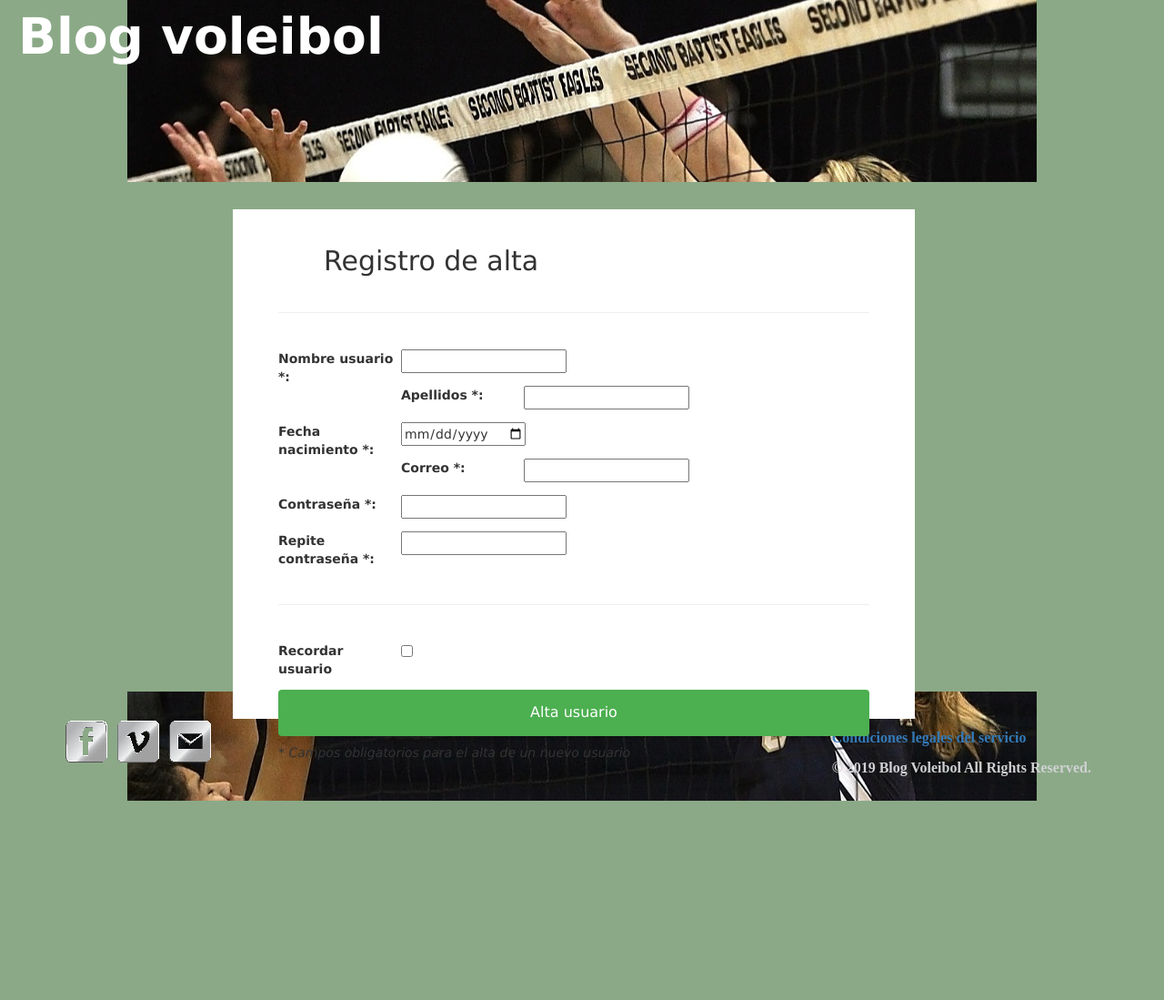
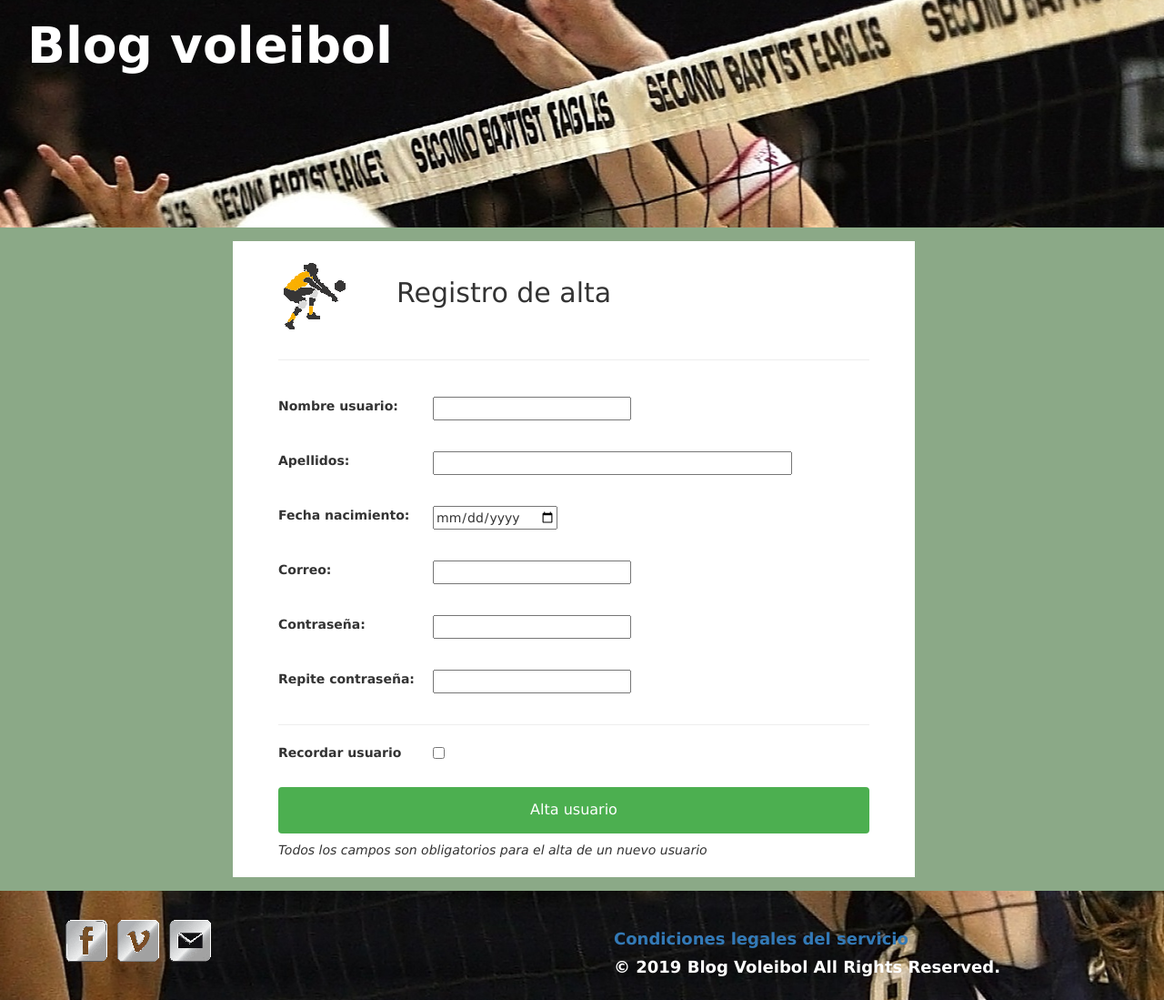
Before and after one commit to nuriasms/php, a PHP site: page /php/alta-usuario.php in a window 1280 px wide. Shown: the whole page at 91% size. Before the commit the page ends 880 px from the top, so only its background shows below. Run offline with PHP 8.4, Linux system fonts and the light colour scheme.

Commit message:
nit 09/05/2019

```diff
--- a/Examen-Blog/css/style.css
+++ b/Examen-Blog/css/style.css
@@ -8,13 +8,13 @@ body{
 /*----------------------------CABECERA---------------------------------------------------*/
 header {
     width: 100%;
-    height: 200px;
-    background:#8ba987 url('../img/bloqueo.jpg') no-repeat center center;
+    height: 250px;
+    background:#8ba987 url('../img/cabecera.jpg') no-repeat center center;
 }
 header h1{
     font-size: 55px;
     margin:0px;
-    padding: 10px 0 0 20px;
+    padding: 20px 0 0 30px;
     color: white;/*#cfd1d2;*/
     font-weight: bold;
 }
@@ -24,7 +24,7 @@ header h1{
 /*---------------------------LOGIN-------------------------------------------------------*/
 .login{
     width: 300px;
-    height: 450px;
+    /*height: 450px;*/
     background-color: white;
     margin: 15px 0 15px 35%;
 }
@@ -34,7 +34,7 @@ header h1{
     padding-left: 90px;
 }
 .loginCuerpo{
-    padding:5px 0 10px 60px;
+    margin:5px 0 10px 50px;
 }
 .loginPie{
     background-color: #bdc7bb;/*#f1f1f1;*/
@@ -46,37 +46,39 @@ header h1{
     margin-left: 10px;
 }
 .altaUsuario{
-    /*font-size: 16px;*/
+    font-size: 16px;
     font-weight: bold;
 }
 /*------------------------------------Alta usuario----------------------------------------*/
-.registro{
+#registro{
     width: 750px;
-    height: 560px;
+    /*height: 900px;*/
     background-color: white;
-    position: relative;
-    top:30px;
-    left: 20%;
+    margin: 15px 0 15px 20%;
 }
-.registroCab img{
+#registroCab img{
     /*width: 100px;*/
     padding:20px 30px 0 50px;
     float: left;
 }
-.registroCab h2{
+#registroCab h2{
     float: left;
     padding:20px 20px 0 20px;
 }
-.registroCuerpo{
+#registroCuerpo{
     clear: both;
     padding:10px 50px 10px 50px;
 }
 label{
     float: left;
-    width: 135px;
+    width: 170px;
 }
 input {
   float: left;
+}
+.errorReg{
+    color:red;
+    margin-left: 170px;
 }
 input[type=submit] {
     width: 100%;
@@ -99,7 +101,7 @@ footer{
 	width: 100%;
     height: 120px;
     background:#8ba987 url('../img/pie.jpg') no-repeat center center;
-    color: #cfd1d2;
+    color:white;/* #cfd1d2;*/
     font-weight: bold;
     padding: 30px;
 }
@@ -114,12 +116,53 @@ footer #redes li{
 }
 #copyright, #derecha a{
 	text-align:right;
-	font-size:16px;
-	font-family:century gothic;
-	padding-top:10px;
-	margin-right: 50px;
+	font-size:18px;
+	margin-top:5px;
+	margin-right: 150px;
 }
 #derecha{
 	display: block;
 	float: right;
 }
+/*-----------------------------------------BARRA MENU----------------------------*/
+.navbar-default .navbar-nav>.active>a{
+    background-color: #8ba987;/* #949899;  */
+    color:white;
+}
+
+.navbar-default, .form-control, .btn{
+    border-color: #8ba987;
+}
+.navbar-default .navbar-nav>li>a {
+    color: black;/*#777;*/
+    font-size: 18px;
+}
+.navbar-default .navbar-nav>.active>a:hover, .container-fluid .nav li a:hover{
+	background-color: #8ba987;
+	color:white;/*#555;*/
+}
+.navbar-nav  li a{
+	padding-left: 30px;
+	padding-right: 30px;
+}
+.navbar-right li a{
+	padding-left: 10px;
+	padding-right: 10px;
+	margin-right: 10px;
+}
+.container-fluid {
+	background-color:white;/* #cfd1d2;*/
+}
+.cerrar li h4{
+    padding-top: 3px;
+}
+.navbar-header img{
+    margin-right: 20px;
+}
+.cerrar li button{
+    margin: 7px 30px 0 30px;
+}
+.nom{
+    font-weight: bold;
+    font-size: 22px;
+}
--- /dev/null
+++ b/Examen-Blog/js/funciones.js
@@ -0,0 +1,15 @@
+function cargar(pag,escogido)
+{
+	$("#capa").load(pag);
+	for (var i = 1; i < 5; i++)
+	{
+		var tmp="menu"+i;
+		document.getElementById(tmp).className="inactive";
+	}
+	document.getElementById(escogido).className="active";
+}
+
+$(document).ready(function()
+{
+	$("#capa").load(pag);
+});
--- a/Examen-Blog/php/alta-usuario.php
+++ b/Examen-Blog/php/alta-usuario.php
@@ -11,8 +11,11 @@
     <meta name="keywords" content="voleibol, saque, bloqueo, remate, libero, central, punta, opuesto, barillas, red, campo, receptor, zaguero, entrenador, club, arbitro, balón">
     <meta http-equip="Expires" content="no-cache">
 	<link rel="stylesheet" href="../lib/css/bootstrap.min.css">
+	<link rel="shortcut icon" href="../img/favicon.ico" type="image/x-icon">
+	<link rel="icon" href="../img/favicon.ico" type="image/x-icon">
 	<script src="../lib/js/jquery.min.js"></script>
 	<script src="../lib/js/bootstrap.min.js"></script>
+	<script src="../js/funciones.js"></script>
     <title>Blog voleibol</title>
 	<link rel="stylesheet" href="../css/style.css">
     <?php
@@ -27,13 +30,14 @@
 	<!---------------------------------INICIO cuerpo a cambiar----------------------------------->
     <?php
         //Inicializa variables
-        $usuario = $contrasena = $contrasena2 = $envio = $correo = $apellidos = $nacimiento ="";
+        $usuario = $contrasena = $contrasena2 = $envio = $correo = $apellidos = $nacimiento = $edad = "";
         $usuarioError = $contrasenaError = $contrasena2Error = $correoError = $apellidosError = $nacimientoError = "";
 		$salir=true;
 
 		if(isset($_REQUEST["enviar"]))
 		{
-            if (empty($_REQUEST['usuario']))
+
+            if (empty($_REQUEST["usuario"]))
 			{
 				$usuarioError = "Nombre usuario obligatorio";
 				$salir=false;
@@ -42,7 +46,7 @@
             {
 				$usuario = test_input($_REQUEST["usuario"]);
 				// comprueba que lleva solo letras y espacios
-                if (!preg_match("/^[a-zA-Z ]*$/",$usuario))
+				if (!preg_match("/^[a-zA-Z áéíóúÁÉÍÓÚÑñàèòÀÈÒçÇ·\-]*$/",$usuario))
                	{
 					$usuarioError = "Solo se admiten letras y espacios en blanco";
 				  	$salir=false;
@@ -51,17 +55,36 @@
 
 			if (empty($_REQUEST["apellidos"]))
 			{
-				$apellidosError = "Nombre usuario obligatorio";
+				$apellidosError = "Apellidos obligatorios";
 				$salir=false;
 			}
 			else
 			{
 				$apellidos = test_input($_REQUEST["apellidos"]);
 				// comprueba que lleva solo letras y espacios
-				if (!preg_match("/^[a-zA-Z ]*$/",$apellidos))
+				if (!preg_match("/^[a-zA-Z áéíóúÁÉÍÓÚÑñàèòÀÈÒçÇ·\-]*$/",$apellidos))
 				{
 				  $apellidosError = "Solo se admiten letras y espacios en blanco";
 				  $salir=false;
+				}
+			}
+
+			if (empty($_REQUEST["nacimiento"]))
+			{
+				$nacimientoError = "fecha nacimiento obligatorio";
+				$salir=false;
+			}
+			else
+			{
+				$edad = calculaEdad($_REQUEST["nacimiento"]);
+				if ($edad < 18)
+				{
+				  $nacimientoError = "Solo se permite el alta a mayores de edad";
+				  $salir=false;
+				}
+				else
+				{
+					$nacimiento = $_REQUEST["nacimiento"];
 				}
 			}
 
@@ -114,31 +137,6 @@
 				}
 			}
 
-			if (!empty($_REQUEST["edad"]))
-				{
-					$edad=$_REQUEST["edad"];
-					if ($edad<18)
-					{
-						$edadError= "Solo se permite el alta a personas mayores de 18 años.";
-						$salir=false;
-					}
-				}
-
-				if (empty($_REQUEST["correo"]))
-				{
-					$correoError = "Correo obligatorio";
-					$salir=false;
-				}
-				else
-				{
-					$correo = test_input($_REQUEST["correo"]);
-					// Comprueba que el formato es correcto
-					if (!filter_var($correo, FILTER_VALIDATE_EMAIL))
-					{
-					  $correoError = "Formato de correo erróneo";
-					  $salir=false;
-					}
-				}
 			if ($salir==true)
 			{
 				$envio="Envio correcto";
@@ -148,40 +146,44 @@
 		}
 		?>
 
-        <div class="registro">
+        <div id="registro">
 			<form method="post" action="<?php echo htmlspecialchars($_SERVER["PHP_SELF"]);?>">
-                <div class="registroCab">
-					<img src="../img/avatar.jpg" alt="Avatar" width="60px">
+                <div id="registroCab">
+					<img src="../img/jugadora.png" alt="Avatar" >
 					<h2>Registro de alta</h2>
                 </div>
-                <div class="registroCuerpo">
+                <div id="registroCuerpo">
 					<hr>
+					<span class="errorReg"><?php echo $usuarioError;?></span>
 					<br>
-					<label>Nombre usuario *: </label><input type="text" name="usuario" value="<?php echo $usuario;?>">
-                    <span class="error"><?php echo $usuarioError;?></span>
+					<label>Nombre usuario: </label><input type="text" name="usuario" size="25" value="<?php echo $usuario;?>">
 					<br><br>
-					<label>Apellidos *: </label><input type="text" name="apellidos" value="<?php echo $apellidos;?>">
-  					<span class="error"><?php echo $apellidosError;?></span>
+					<span class="errorReg"><?php echo $apellidosError;?></span>
+					<br>
+					<label>Apellidos: </label><input type="text" name="apellidos" size="50" value="<?php echo $apellidos;?>">
 					<br><br>
-					<label>Fecha nacimiento *: </label><input type="date" name="nacimiento" value="<?php echo $nacimiento;?>">
-  					<span class="error"><?php echo $nacimientoError;?></span>
+					<span class="errorReg"><?php echo $nacimientoError;?></span>
+  					<br>
+					<label>Fecha nacimiento: </label><input type="date" name="nacimiento" value="<?php echo $nacimiento;?>">
 					<br><br>
-					<label>Correo *: </label><input type="email" name="correo" value="<?php echo $correo;?>">
-  					<span class="error"><?php echo $correoError;?></span>
+					<span class="errorReg"><?php echo $correoError;?></span>
+  					<br>
+					<label>Correo: </label><input type="email" name="correo" size="25" value="<?php echo $correo;?>">
 					<br><br>
-					<label>Contraseña *: </label><input type="password" name="contrasena" minlength="6" maxlength="8" value="<?php echo $contrasena;?>">
-                    <span class="error"><?php echo $contrasenaError;?></span>
+					<span class="errorReg"><?php echo $contrasenaError;?></span>
+                    <br>
+					<label>Contraseña: </label><input type="password" name="contrasena" size="25" minlength="6" maxlength="8" value="<?php echo $contrasena;?>">
 					<br><br>
-					<label>Repite contraseña *: </label><input type="password" name="contrasena2" minlength="6" maxlength="8">
-					<span class="error"><?php echo $contrasena2Error;?></span>
-					<br><br><br>
+					<span class="errorReg"><?php echo $contrasena2Error;?></span>
+					<br>
+					<label>Repite contraseña: </label><input type="password" name="contrasena2" size="25" minlength="6" maxlength="8">
+					<br><br>
 					<hr>
-                    <br>
 					<label>Recordar usuario</label><input type="checkbox" name="recordar">
 					<br><br>
 					<input type="submit" name="enviar" value="Alta usuario"><span class="verde"><?php echo $envio;?></span>
 					<br><br>
-					<p><i>* Campos obligatorios para el alta de un nuevo usuario</i></p>
+					<p><i>Todos los campos son obligatorios para el alta de un nuevo usuario</i></p>
                 </div>
 			</form>
 		</div>
--- a/Examen-Blog/php/funciones.php
+++ b/Examen-Blog/php/funciones.php
@@ -47,14 +47,14 @@
                 }
                 else
                 {
-                    $nombre="Bienvenid@: ".$_SESSION['nombre_usuario'];
+                    $nombre="Bienvenid@:  <span class='nom'>".$_SESSION['nombre_usuario']."</span>";
                 }
             }
             else
             {
                 if ($tmp=validarCookie($_COOKIE["usuario"],$_COOKIE["contrasena"]))
                 {
-                    $nombre="Bienvenid@: ".$_COOKIE['usuario'];
+                    $nombre="Bienvenid@:   <span class='nom'>".$_COOKIE['usuario']."</span>";
                 }
                 else
                 {
@@ -105,6 +105,20 @@
         return $error;
     }
 
+    function calculaEdad($fechanacimiento)
+    {
+        list($ano,$mes,$dia) = explode("-",$fechanacimiento);
+        $ano_diferencia  = date("Y") - $ano;
+        $mes_diferencia = date("m") - $mes;
+        $dia_diferencia   = date("d") - $dia;
+        //print ($ano_diferencia."-".$ano."-".$mes_diferencia."-".$mes."-".$dia_diferencia."-".$dia);
+        if ($dia_diferencia < 0 || $mes_diferencia < 0)
+          $ano_diferencia--;
+        return $ano_diferencia;
+    }
+
+
+
 
 
 
```
Also changed, not shown: Examen-Blog/index.php (+6 -5 lines), Examen-Blog/php/menu.php (+54 -16 lines), Examen-Blog/img/balon-1.jpg (deleted), Examen-Blog/img/balon.jpg, Examen-Blog/img/bloqueo-1.jpg (deleted), Examen-Blog/img/bloqueo.jpg (deleted), Examen-Blog/img/brazo.jpg (deleted), Examen-Blog/img/cabecera.jpg (added), Examen-Blog/img/favicon .ico (added), Examen-Blog/img/inicio.jpg (deleted), Examen-Blog/img/jugadora.png (added), Examen-Blog/img/pie.jpg, Examen-Blog/img/silueta.jpg (deleted), Gestión noticias/img/voleibol.jpg (added). Lines whose indentation alone changed are shown as unchanged.
